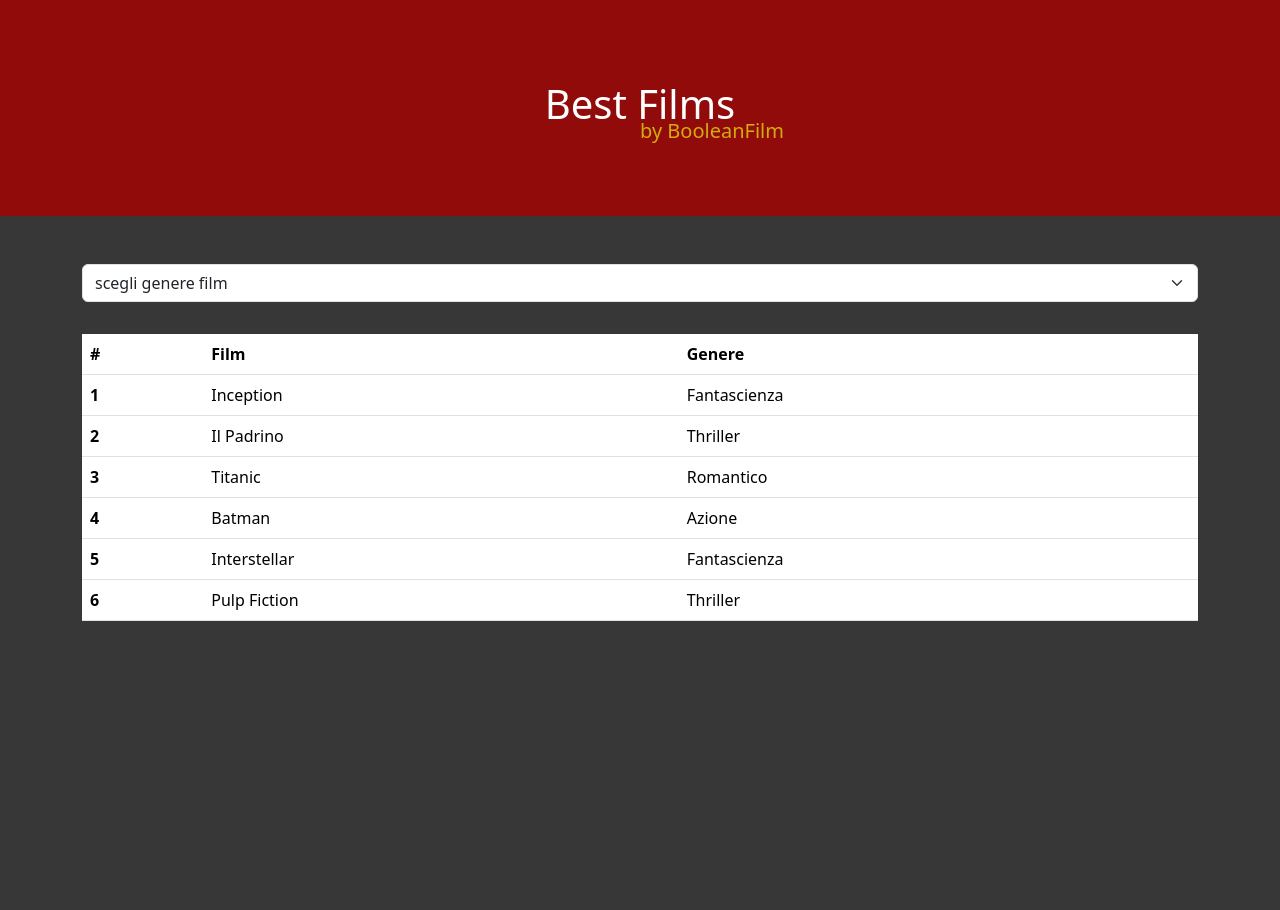
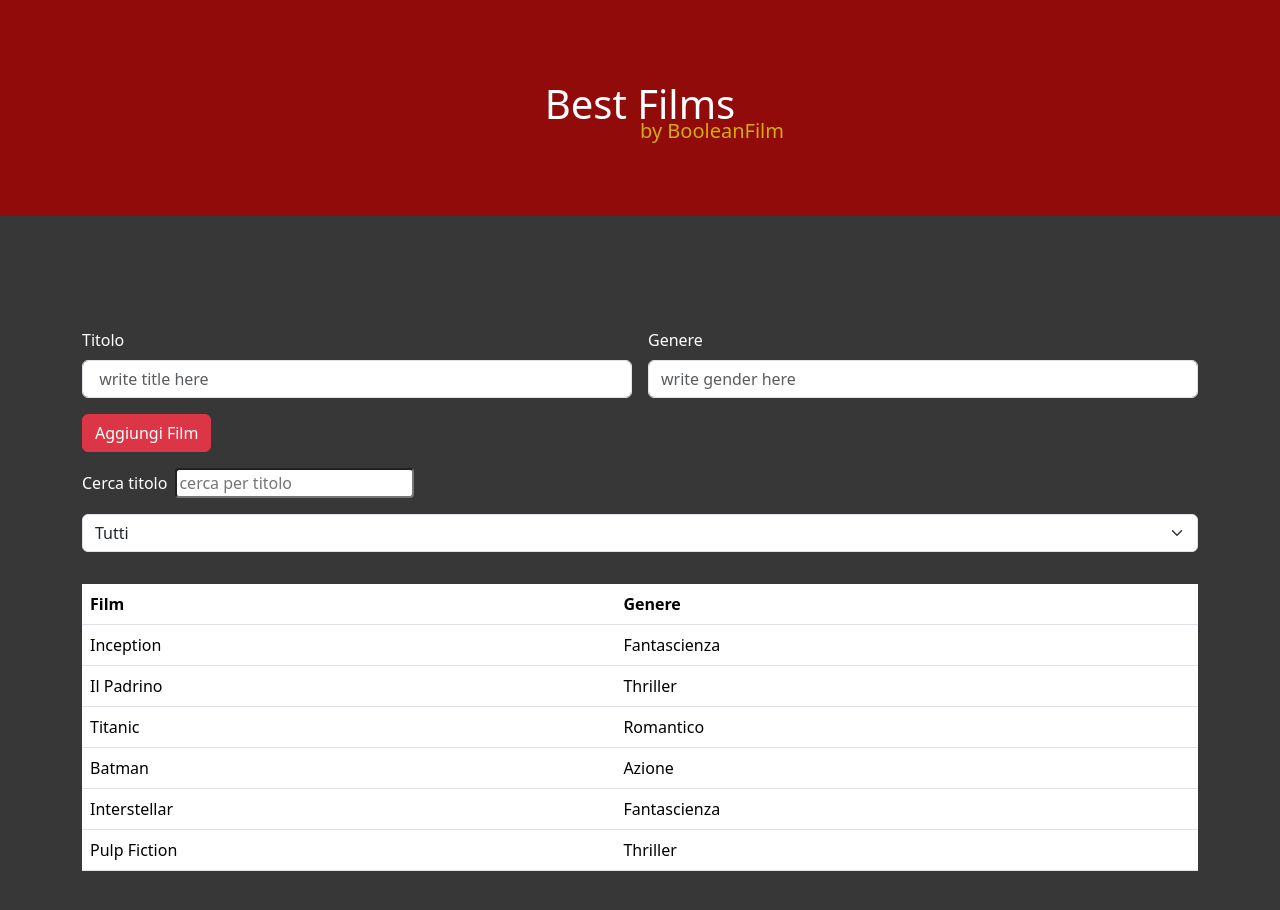
Before and after one commit to simonegreco5/react-movie-filter, a React (Vite) app: page / in a window 1280 px wide. Shown: the top 910 px of the page. Before the commit the page ends 800 px from the top, so only its background shows below. Built offline with nearby package versions, Linux system fonts and the light colour scheme.

Commit message:
- add film addition and enhanced filtering functionality

```diff
--- a/src/components/AppMain.jsx
+++ b/src/components/AppMain.jsx
@@ -4,26 +4,91 @@ import filmList from "../assets/array.js"
 
 export default function AppMain() {
 
+    const initialFilm = {
+        title: '',
+        genere: ''
+    }
+
     const [films, setFilms] = useState(filmList)
-    const [filtro, setFiltro] = useState(" ")
+    const [filtro, setFiltro] = useState("")
+    const [search, setSearch] = useState("")
+    const [newFilm, setNewFilm] = useState(initialFilm)
 
     useEffect(() => {
-        if (filtro === " ") {
-            setFilms(filmList);
-        } else {
-            const filteredFilm = filmList.filter((film) => film.genere === filtro );
-            setFilms(filteredFilm);
+
+        let filteredFilm = filmList
+
+        if (filtro){
+            filteredFilm = filmList.filter((film) => film.genere.toLowerCase() === filtro.toLowerCase());
+            // setFilms(filteredFilm);
         }
-    }, [filtro])
+
+        if (search) {
+            console.log('utente ha cercato:', search)
+            filteredFilm = filteredFilm.filter((film) => film.title.toLowerCase().includes(search.toLowerCase()))
+            // setFilms(filteredFilm)
+        }
+
+        setFilms(filteredFilm) // centralizziamo setFilms(filteredFilm)
+
+    }, [filtro, search])
+
+    function submitFilm(e){
+        e.preventDefault()
+
+        const newItem = {
+            id: Date.now(),
+            title: newFilm.title,
+            genere: newFilm.genere
+        }
+
+        setFilms([newItem, ...films])
+    }
+
+    function handleFormFilm(e){
+        // altrimenti potevamo scrivere direttamente all'interno dei due input titolo e genere
+        // onChange={(e) => setNewFilm(...newFilm, title: e.target.value)}
+        // onChange={(e) => setNewFilm(...newFilm, genere: e.target.value)}
+
+        setNewFilm(
+            {
+              ...newFilm,
+              [e.target.name] : e.target.value
+            }
+        )
+    }
+
 
     return (
         <main>
             <div className="container">
 
+                {/* aggiunta nuovo film */}
+                <form className="row g-3 mt-5 mb-3" onSubmit={submitFilm}>
+
+                    <div className="col-md-6">
+                      <label htmlFor="inputTitle" className="form-label text-white">Titolo</label>
+                      <input name="title" value={newFilm.title} onChange={handleFormFilm} type="text" className="form-control" id="inputTitle" placeholder=" write title here" />
+                    </div>
+                    <div className="col-md-6">
+                      <label htmlFor="inputGender" className="form-label text-white">Genere</label>
+                      <input name="genere" value={newFilm.genere} onChange={handleFormFilm} type="text" className="form-control" id="inputGender" placeholder="write gender here" />
+                    </div>
+                    <div className="col-12">
+                      <button type="submit" className="btn btn-danger">Aggiungi Film</button>
+                    </div>
+
+                </form>
+
+                {/* filtraggio - con text */}
+                <div className="mb-2">
+                    <label htmlFor="Title" className="text-white">Cerca titolo</label>
+                    <input className="ms-2 mb-2 rounded-1" type="text" value={search} onChange={(e) => setSearch(e.target.value)} placeholder="cerca per titolo" />
+                </div>
+
                 {/* filtraggio - bottone con dropdown o imput con search */}
                 <select onChange={(e) => setFiltro(e.target.value)} className="form-select">
-                    <option selected>scegli genere film</option>
-                    <option value=" ">Tutti</option>
+                    <option value="tutti">Tutti</option>
                     <option value="Fantascienza">Fantascienza</option>
                     <option value="Thriller">Thriller</option>
                     <option value="Romantico">Romantico</option>
@@ -34,7 +99,6 @@ export default function AppMain() {
                 <table className="table">
                     <thead>
                         <tr>
-                            <th scope="col">#</th>
                             <th scope="col">Film</th>
                             <th scope="col">Genere</th>
                         </tr>
@@ -43,7 +107,6 @@ export default function AppMain() {
                         {
                             films.map((item) => (
                                 <tr key={item.id}>
-                                    <th scope="row">{item.id}</th>
                                     <td>{item.title}</td>
                                     <td>{item.genere}</td>
                                 </tr>
```
